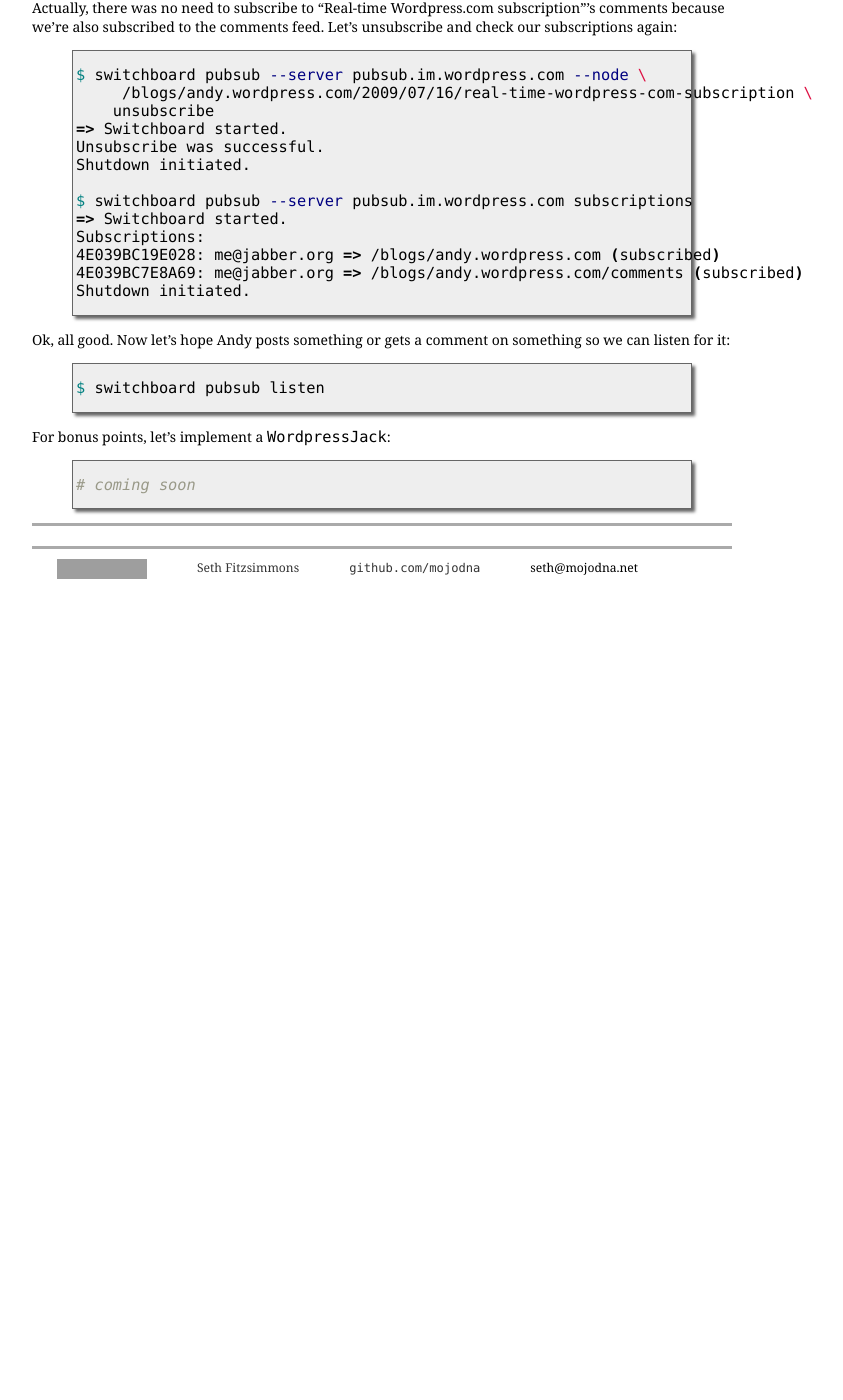
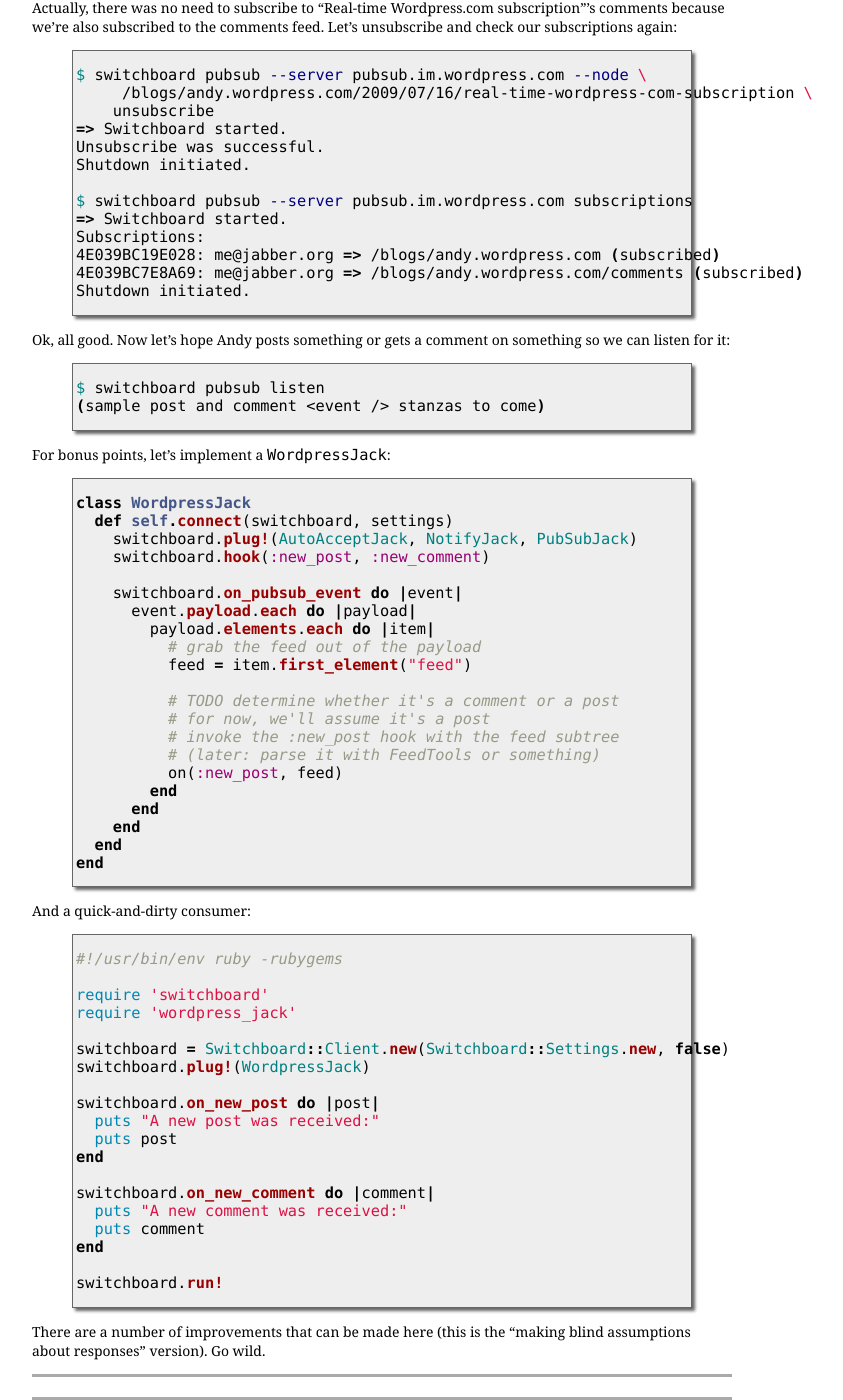
Before and after one commit to mojodna/mojodna.net, a Jekyll site: the page built from _posts/2009-07-21-subscribing-to-wordpress-com-with-switchboard.markdown, in a window 1280 px wide and 1400 px high, scrolled down 1706 px. Shown: the whole window, without its empty margins (258-1101 px from the left). Built offline with Jekyll 4.4.1, drawn with Linux system fonts in a browser that asks for light colours; comment, search, counter and statistics services are not loaded; before the commit the page ends 2325 px from its top, so only the background shows below that; grey boxes are pictures that could not be loaded.

Commit message:
added a quick-and-dirty jack and consumer

```diff
--- a/_posts/2009-07-21-subscribing-to-wordpress-com-with-switchboard.markdown
+++ b/_posts/2009-07-21-subscribing-to-wordpress-com-with-switchboard.markdown
@@ -128,10 +128,58 @@
 
 {% highlight bash %}
 $ switchboard pubsub listen
+(sample post and comment <event /> stanzas to come)
 {% endhighlight %}
 
 For bonus points, let's implement a `WordpressJack`:
 
 {% highlight ruby %}
-# coming soon
+class WordpressJack
+  def self.connect(switchboard, settings)
+    switchboard.plug!(AutoAcceptJack, NotifyJack, PubSubJack)
+    switchboard.hook(:new_post, :new_comment)
+
+    switchboard.on_pubsub_event do |event|
+      event.payload.each do |payload|
+        payload.elements.each do |item|
+          # grab the feed out of the payload
+          feed = item.first_element("feed")
+
+          # TODO determine whether it's a comment or a post
+          # for now, we'll assume it's a post
+          # invoke the :new_post hook with the feed subtree
+          # (later: parse it with FeedTools or something)
+          on(:new_post, feed)
+        end
+      end
+    end
+  end
+end
 {% endhighlight %}
+
+And a quick-and-dirty consumer:
+
+{% highlight ruby %}
+#!/usr/bin/env ruby -rubygems
+
+require 'switchboard'
+require 'wordpress_jack'
+
+switchboard = Switchboard::Client.new(Switchboard::Settings.new, false)
+switchboard.plug!(WordpressJack)
+
+switchboard.on_new_post do |post|
+  puts "A new post was received:"
+  puts post
+end
+
+switchboard.on_new_comment do |comment|
+  puts "A new comment was received:"
+  puts comment
+end
+
+switchboard.run!
+{% endhighlight %}
+
+There are a number of improvements that can be made here (this is the "making
+blind assumptions about responses" version).  Go wild.
```
